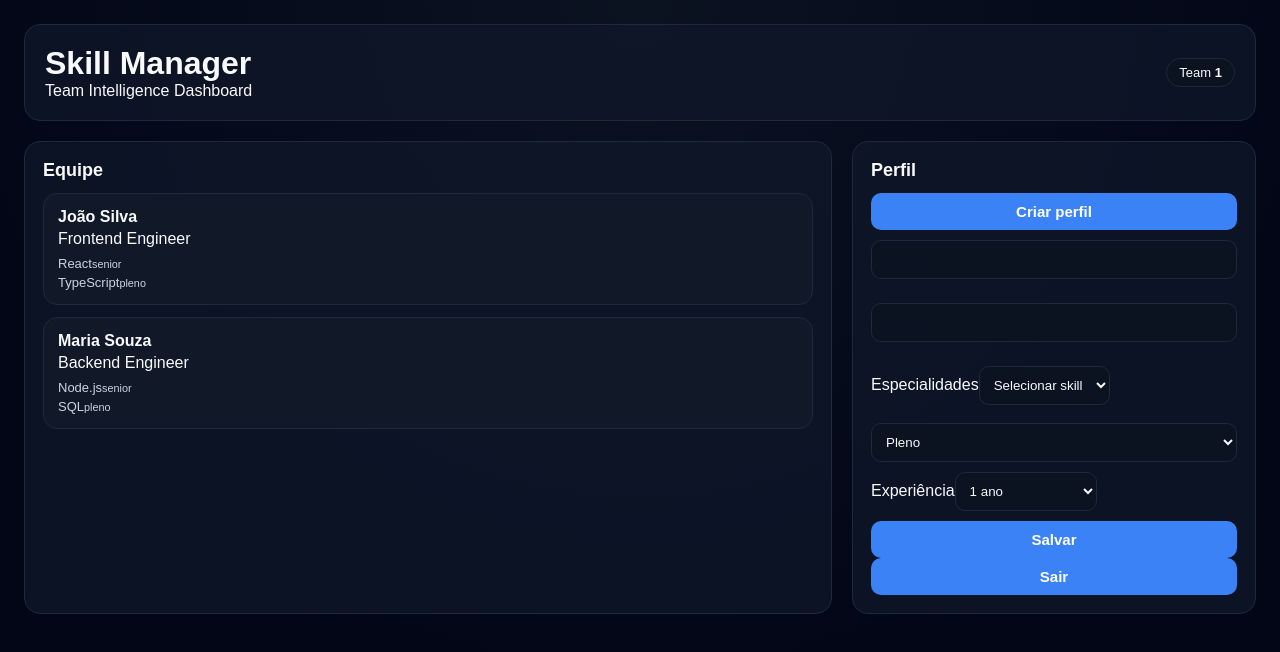
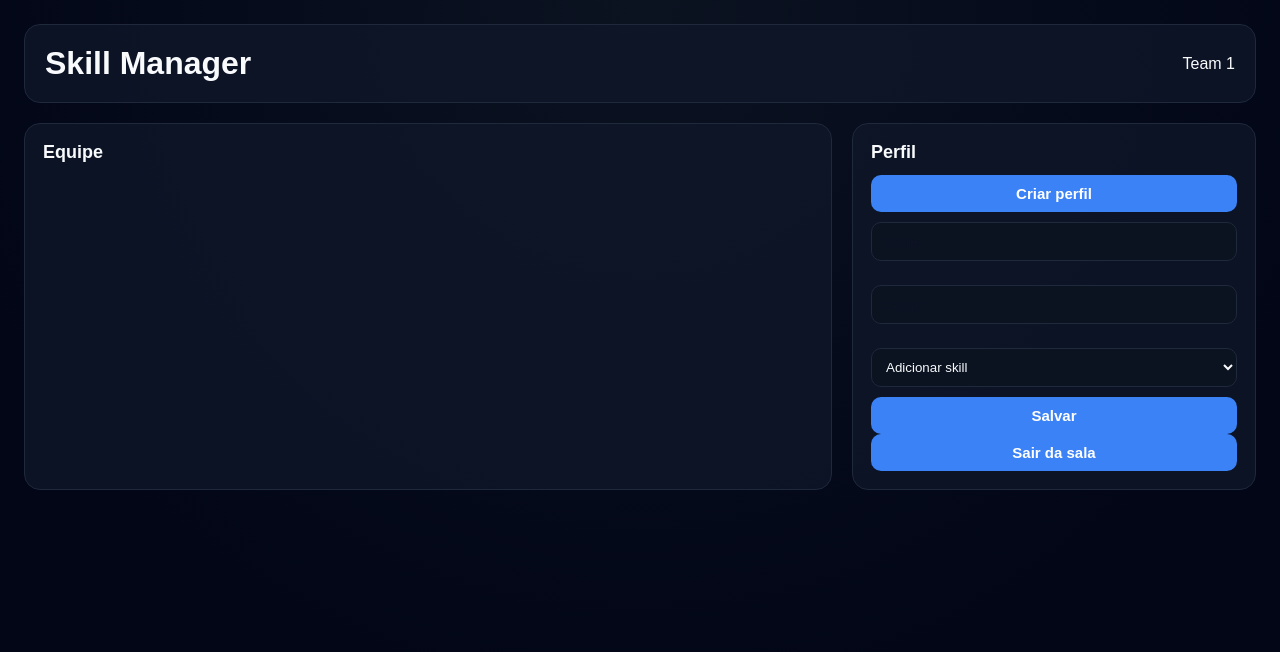
Before and after one commit to HailPapaiWILSON/skill-manager, a React (Vite) app in the folder apps/frontend/: page /team/1 in a window 1280 px wide. Both pictures are taken after a click on the button "Criar perfil". Shown: the top 652 px of the page. Built offline with nearby package versions, Linux system fonts and the light colour scheme.

Commit message:
Refactor TeamRoom component and improve error handling

```diff
--- a/apps/frontend/src/pages/TeamRoom.tsx
+++ b/apps/frontend/src/pages/TeamRoom.tsx
@@ -36,91 +36,48 @@ const SKILLS_DISPONIVEIS = [
   "APIs",
 ];
 
-const teamMock: { membros: Membro[] } = {
-  membros: [
-    {
-      id: 1,
-      userId: "seed-1",
-      nome: "João Silva",
-      cargo: "Frontend Engineer",
-      skills: [
-        { nome: "React", nivel: "senior", anosExperiencia: 5 },
-        { nome: "TypeScript", nivel: "pleno", anosExperiencia: 3 },
-      ],
-    },
-    {
-      id: 2,
-      userId: "seed-2",
-      nome: "Maria Souza",
-      cargo: "Backend Engineer",
-      skills: [
-        { nome: "Node.js", nivel: "senior", anosExperiencia: 6 },
-        { nome: "SQL", nivel: "pleno", anosExperiencia: 3 },
-      ],
-    },
-  ],
-};
-
-const initialForm: FormState = {
-  nome: "",
-  cargo: "",
-  skillsSelecionadas: [],
-  nivel: "pleno",
-  anosExperiencia: 1,
-};
-
 export default function TeamRoom() {
   const { teamId } = useParams();
   const navigate = useNavigate();
 
-  // 🔐 USUÁRIO LOGADO (vem do login)
   const currentUser = useMemo(() => {
-    const saved = localStorage.getItem("currentUser");
-    return saved ? JSON.parse(saved) : null;
+    try {
+      return JSON.parse(localStorage.getItem("currentUser") || "null");
+    } catch {
+      return null;
+    }
   }, []);
 
-  const userId = currentUser?.email; // identidade fixa do usuário
+  const userId = currentUser?.email;
 
   const [profiles, setProfiles] = useState<Membro[]>(() => {
-    const saved = localStorage.getItem(STORAGE_KEY);
-    return saved ? JSON.parse(saved) : teamMock.membros;
+    try {
+      return JSON.parse(localStorage.getItem(STORAGE_KEY) || "[]");
+    } catch {
+      return [];
+    }
   });
 
   const [showForm, setShowForm] = useState(false);
-  const [form, setForm] = useState<FormState>(initialForm);
+  const [form, setForm] = useState<FormState>({
+    nome: "",
+    cargo: "",
+    skillsSelecionadas: [],
+    nivel: "pleno",
+    anosExperiencia: 1,
+  });
 
   const myProfile = useMemo(
     () => profiles.find((p) => p.userId === userId),
     [profiles, userId]
   );
 
-  const members = useMemo(() => profiles, [profiles]);
-
-  function handleChange(field: keyof FormState, value: any) {
-    setForm((prev) => ({ ...prev, [field]: value }));
-  }
-
-  function toggleSkill(skill: string) {
-    setForm((prev) => {
-      const exists = prev.skillsSelecionadas.includes(skill);
-
-      return {
-        ...prev,
-        skillsSelecionadas: exists
-          ? prev.skillsSelecionadas.filter((s) => s !== skill)
-          : [...prev.skillsSelecionadas, skill],
-      };
-    });
-  }
-
   function saveProfile() {
     if (!userId) return;
-    if (!form.nome || !form.cargo || form.skillsSelecionadas.length === 0)
-      return;
 
     const newProfile: Membro = {
-      id: myProfile?.id ?? Date.now(),
-      userId, // 🔥 AMARRADO AO LOGIN
+      id: myProfile?.id || Date.now(),
+      userId,
       nome: form.nome,
       cargo: form.cargo,
       skills: form.skillsSelecionadas.map((skill) => ({
@@ -142,146 +99,119 @@ export default function TeamRoom() {
     });
 
     setShowForm(false);
-    setForm(initialForm);
   }
 
-  function startEditProfile() {
-    if (!myProfile) return;
-
-    setForm({
-      nome: myProfile.nome,
-      cargo: myProfile.cargo,
-      skillsSelecionadas: myProfile.skills.map((s) => s.nome),
-      nivel: myProfile.skills[0]?.nivel ?? "pleno",
-      anosExperiencia: myProfile.skills[0]?.anosExperiencia ?? 1,
+  function deleteProfile() {
+    setProfiles((prev) => {
+      const updated = prev.filter((p) => p.userId !== userId);
+      localStorage.setItem(STORAGE_KEY, JSON.stringify(updated));
+      return updated;
     });
 
-    setShowForm(true);
+    setShowForm(false);
+  }
+
+  function leaveRoom() {
+    navigate("/");
   }
 
   return (
     <div className="skill-manager">
+
       <header className="skill-header">
-        <div>
-          <h1>Skill Manager</h1>
-          <p>Team Intelligence Dashboard</p>
-        </div>
-
-        <div className="team-badge">
-          Team <strong>{teamId}</strong>
-        </div>
+        <h1>Skill Manager</h1>
+        <div>Team {teamId}</div>
       </header>
 
       <div className="layout">
+
         <section className="panel large">
           <h2>Equipe</h2>
 
-          <div className="members">
-            {members.map((m) => (
-              <div className="member-card" key={m.id}>
-                <h3>
-                  {m.nome} {m.userId === userId && "(você)"}
-                </h3>
-                <span>{m.cargo}</span>
+          {profiles.map((m) => (
+            <div key={m.id} className="member-card">
+              <h3>
+                {m.nome} {m.userId === userId && "(você)"}
+              </h3>
 
-                <div className="skills">
-                  {m.skills.map((s) => (
-                    <div className="skill-chip" key={s.nome}>
-                      <span>{s.nome}</span>
-                      <small>{s.nivel}</small>
-                    </div>
-                  ))}
-                </div>
+              <p>{m.cargo}</p>
+
+              <div className="skills">
+                {m.skills.map((s) => (
+                  <span key={s.nome}>
+                    {s.nome} ({s.nivel})
+                  </span>
+                ))}
               </div>
-            ))}
-          </div>
+            </div>
+          ))}
         </section>
 
         <section className="panel small">
           <h2>Perfil</h2>
 
-          {!myProfile && (
+          {!myProfile ? (
             <button onClick={() => setShowForm(true)}>
               Criar perfil
             </button>
-          )}
+          ) : (
+            <>
+              <button onClick={() => setShowForm(true)}>
+                Editar
+              </button>
 
-          {myProfile && (
-            <button onClick={startEditProfile}>
-              Editar meu perfil
-            </button>
+              <button className="danger" onClick={deleteProfile}>
+                Excluir
+              </button>
+            </>
           )}
 
           {showForm && (
             <div className="form">
+
               <input
                 placeholder="Nome"
                 value={form.nome}
-                onChange={(e) => handleChange("nome", e.target.value)}
+                onChange={(e) =>
+                  setForm({ ...form, nome: e.target.value })
+                }
               />
 
               <input
                 placeholder="Cargo"
                 value={form.cargo}
-                onChange={(e) => handleChange("cargo", e.target.value)}
+                onChange={(e) =>
+                  setForm({ ...form, cargo: e.target.value })
+                }
               />
 
-              <div className="field-group">
-                <label>Especialidades</label>
-
-                <select value="" onChange={(e) => toggleSkill(e.target.value)}>
-                  <option value="">Selecionar skill</option>
-                  {SKILLS_DISPONIVEIS.map((skill) => (
-                    <option key={skill} value={skill}>
-                      {skill}
-                    </option>
-                  ))}
-                </select>
-
-                <div className="skills">
-                  {form.skillsSelecionadas.map((s) => (
-                    <div className="skill-chip" key={s}>
-                      {s}
-                    </div>
-                  ))}
-                </div>
-              </div>
-
               <select
-                value={form.nivel}
-                onChange={(e) => handleChange("nivel", e.target.value)}
+                value=""
+                onChange={(e) =>
+                  setForm({
+                    ...form,
+                    skillsSelecionadas: [
+                      ...form.skillsSelecionadas,
+                      e.target.value,
+                    ],
+                  })
+                }
               >
-                <option value="junior">Júnior</option>
-                <option value="pleno">Pleno</option>
-                <option value="senior">Sênior</option>
+                <option value="">Adicionar skill</option>
+                {SKILLS_DISPONIVEIS.map((s) => (
+                  <option key={s} value={s}>
+                    {s}
+                  </option>
+                ))}
               </select>
-
-              <div className="field-group">
-                <label>Experiência</label>
-
-                <select
-                  value={form.anosExperiencia}
-                  onChange={(e) =>
-                    handleChange("anosExperiencia", Number(e.target.value))
-                  }
-                >
-                  <option value={0}>Sem experiência</option>
-                  <option value={1}>1 ano</option>
-                  <option value={2}>2 anos</option>
-                  <option value={3}>3 anos</option>
-                  <option value={4}>4 anos</option>
-                  <option value={5}>5+ anos</option>
-                </select>
-              </div>
 
               <button onClick={saveProfile}>Salvar</button>
             </div>
           )}
 
-          <button className="danger" onClick={() => navigate("/")}>
-            Sair
-          </button>
+          <button onClick={leaveRoom}>Sair da sala</button>
         </section>
+
       </div>
     </div>
   );
```
